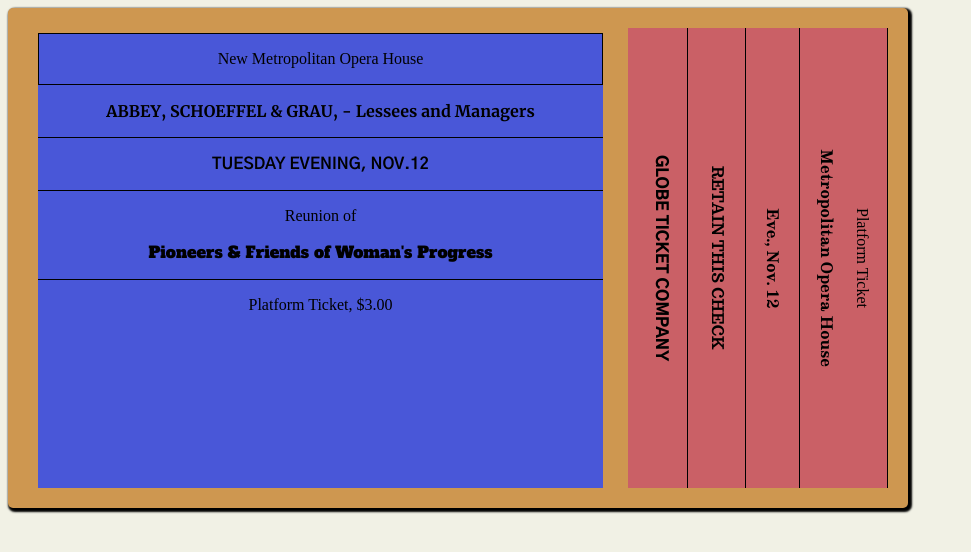
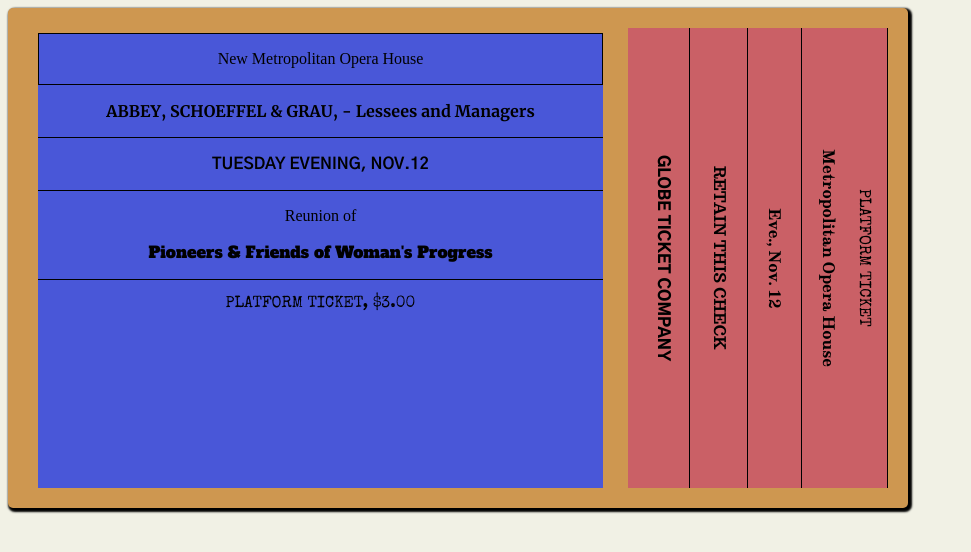
Before and after one commit to RVCC-IDMX/platform-ticket-arbo-babbert, a plain HTML site: page index.html in a window 1280 px wide. Shown: the whole page, without its empty margins (0-971 px from the left). Drawn offline with Linux system fonts and the light colour scheme.

Commit message:
add platfrom ticket font

```diff
--- a/css/styles.css
+++ b/css/styles.css
@@ -66,6 +66,15 @@ hr{
          url('../fonts/alfa-slab-one-v10-latin-regular.woff') format('woff'); /* Chrome 6+, Firefox 3.6+, IE 9+, Safari 5.1+ */
   }
 
+@font-face {
+    font-family: 'Special Elite';
+    font-style: normal;
+    font-weight: 400;
+    src: local('Special Elite Regular'), local('SpecialElite-Regular'),
+         url('../fonts/special-elite-v11-latin-regular.woff2') format('woff2'), /* Chrome 26+, Opera 23+, Firefox 39+ */
+         url('../fonts/special-elite-v11-latin-regular.woff') format('woff'); /* Chrome 6+, Firefox 3.6+, IE 9+, Safari 5.1+ */
+  }
+
 .ticket {
     width: 900px;
     height: 500px;
@@ -88,6 +97,9 @@ hr{
     writing-mode: vertical-rl;
 }
 .right-words-one{
+    font-family: 'Special Elite';
+    font-style: normal;
+    font-weight: 400;
     border-style: solid;
     border-bottom-style: none;
     border-left: none;
@@ -148,3 +160,9 @@ hr{
     font-style: normal;
     font-weight: 400;
 }
+
+.left-words-six {
+    font-family: 'Special Elite';
+    font-style: normal;
+    font-weight: 400;
+}
--- a/index.html
+++ b/index.html
@@ -28,12 +28,12 @@
                 <hr>
             </div>
             <div class="left-words-six" >
-                <p>Platform Ticket, $3.00</p>
+                <p>PLATFORM TICKET, $3.00</p>
             </div>
         </div>
         <div class="right-side" >
             <div class="right-words-one" >
-                <p>Platform Ticket</p>
+                <p>PLATFORM TICKET</p>
             </div>
             <div class="right-words-two" >
                 <p>Metropolitan Opera House</p>
```
Also changed, not shown: fonts/special-elite-v11-latin-regular.woff (added), fonts/special-elite-v11-latin-regular.woff2 (added).
